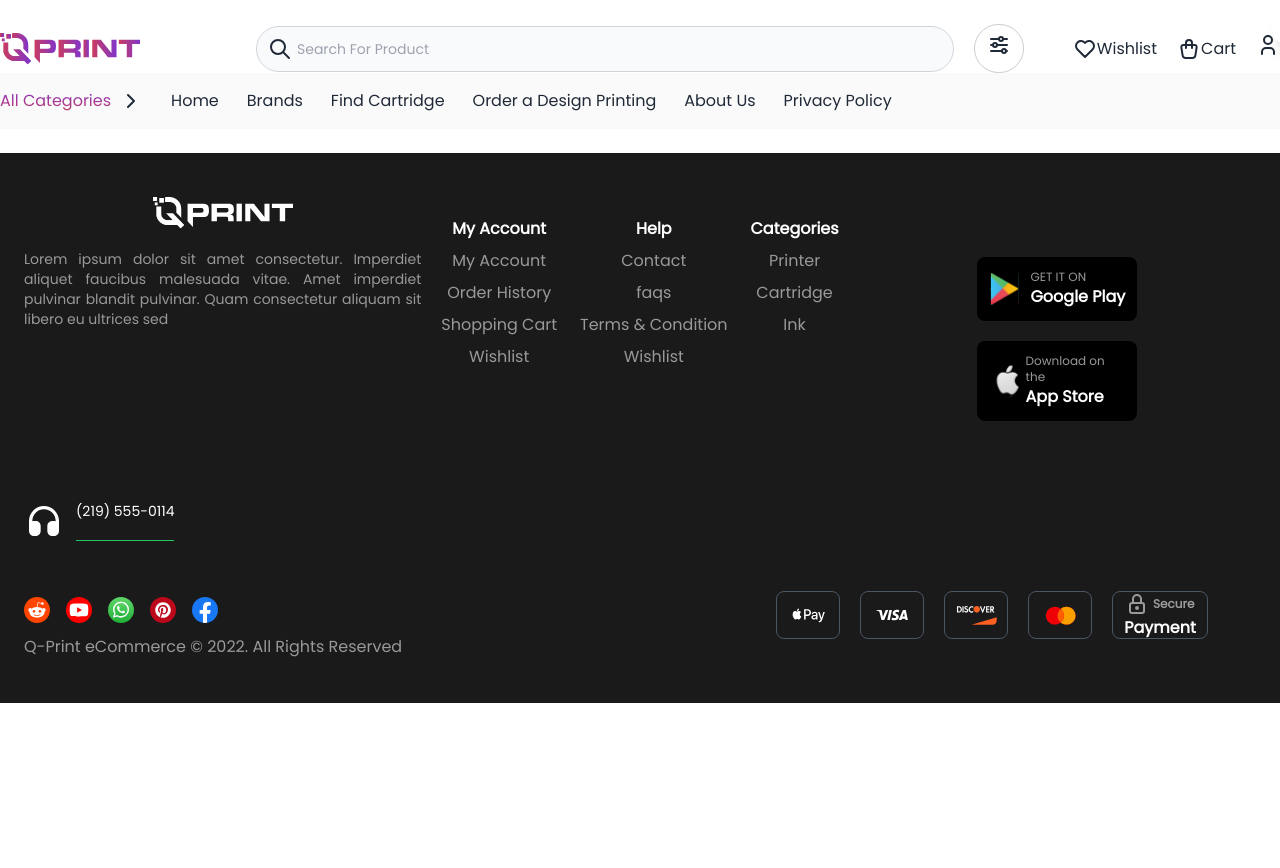
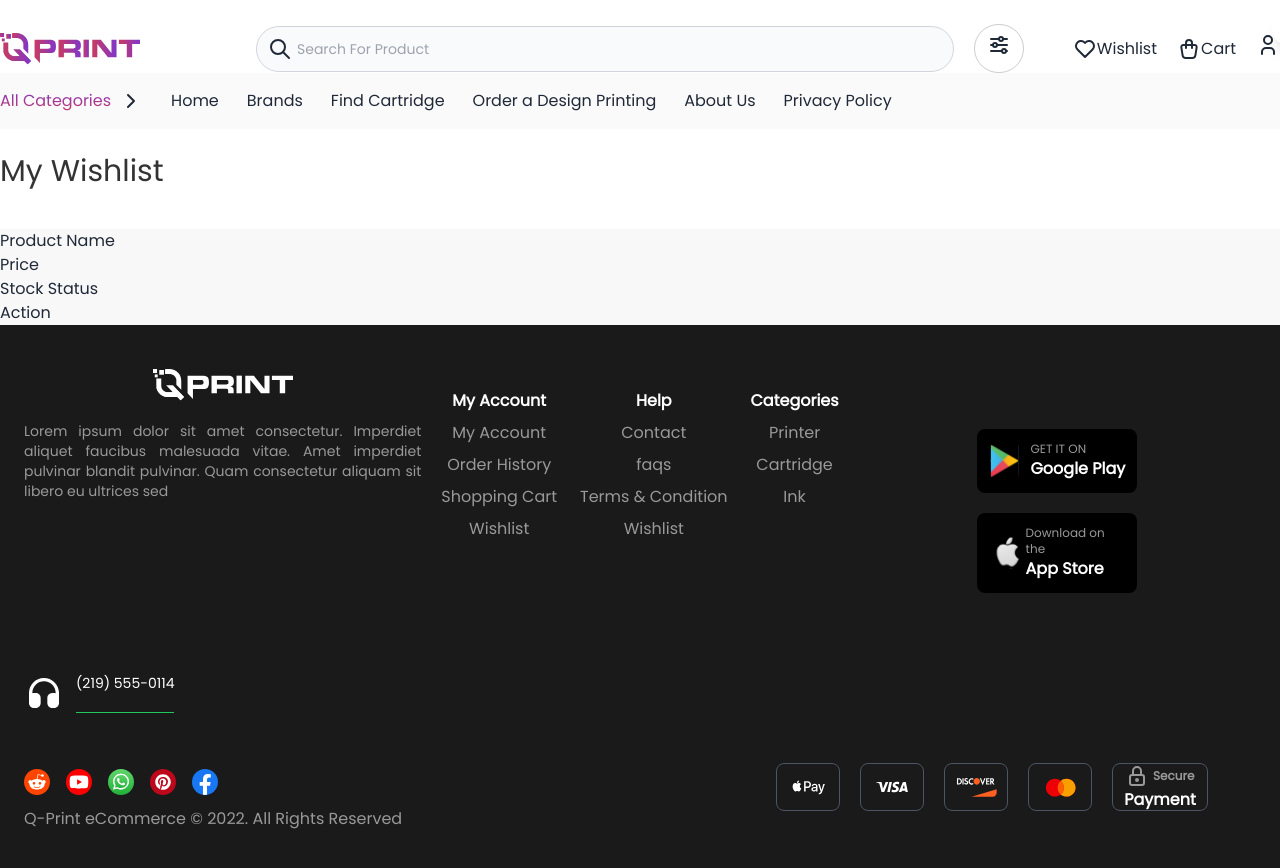
Before and after one commit to expertsquad/q-print-client, a Next.js app: page /wishlist in a window 1280 px wide. Shown: the top 868 px of the page. Before the commit the page ends 800 px from the top, so only its background shows below. Built offline with nearby package versions, Linux system fonts and the light colour scheme.

Commit message:
working on view wishlist

```diff
--- a/src/app/wishlist/page.tsx
+++ b/src/app/wishlist/page.tsx
@@ -2,8 +2,16 @@ import React from "react";
 
 const Wishlist = () => {
   return (
-    <div>
-      <h2></h2>
+    <div className="max-w-[1280px] mx-auto">
+      <h2 className="text-black text-opacity-80 text-xl md:text-3xl mb-10">
+        My Wishlist
+      </h2>
+      <div className="bg-[#F8F8F8] hidden md:block ">
+        <h6>Product Name</h6>
+        <h6>Price</h6>
+        <h6>Stock Status</h6>
+        <h6>Action</h6>
+      </div>
     </div>
   );
 };
```
